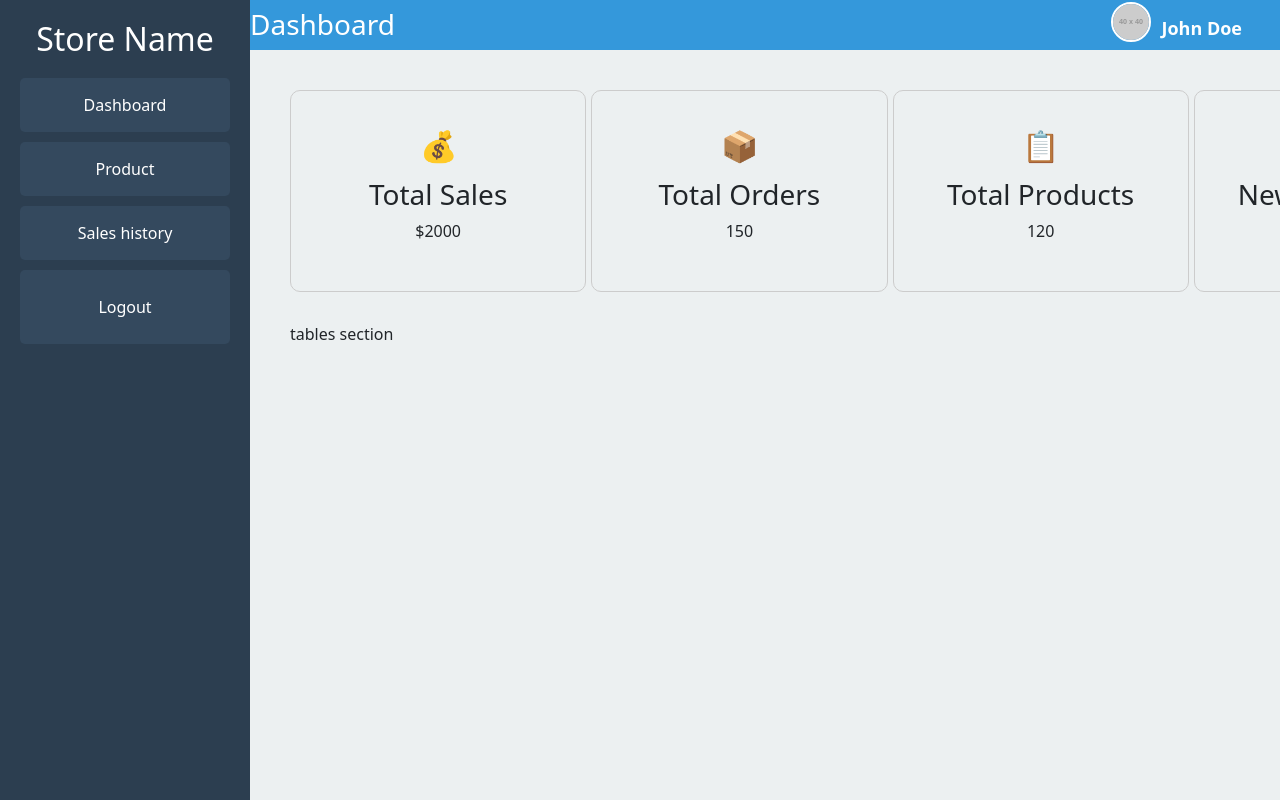
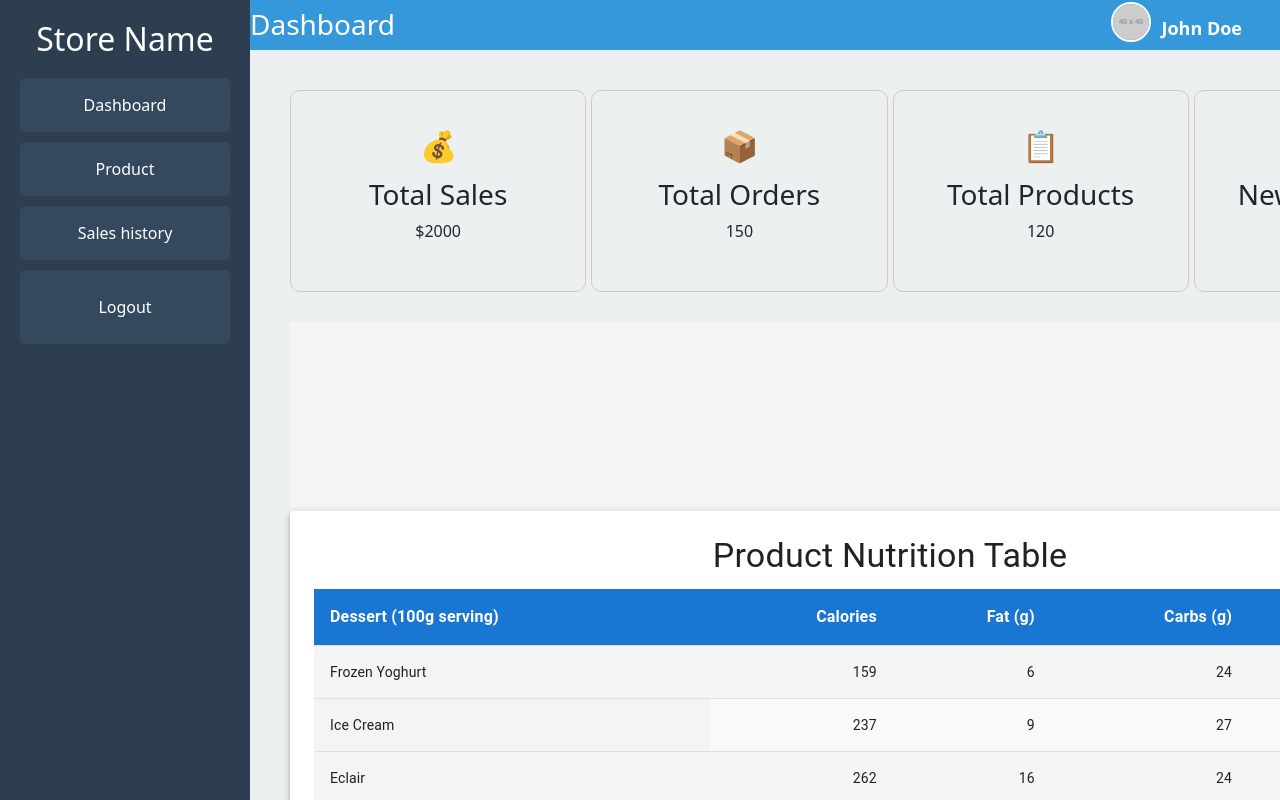
Before and after one commit to vr-rajput/store-management, a React (Vite) app in the folder client/: page /dashboard in a window 1280 px wide. Built offline with nearby package versions, Linux system fonts and the light colour scheme.

Commit message:
data-table

```diff
--- a/client/package.json
+++ b/client/package.json
@@ -10,6 +10,9 @@
     "preview": "vite preview"
   },
   "dependencies": {
+    "@emotion/react": "^11.14.0",
+    "@emotion/styled": "^11.14.0",
+    "@mui/material": "^6.4.1",
     "axios": "^1.7.9",
     "bootstrap": "^5.3.3",
     "react": "^18.3.1",
--- /dev/null
+++ b/client/src/components/DataTable.jsx
@@ -0,0 +1,97 @@
+import * as React from 'react';
+import { styled } from '@mui/material/styles';
+import Table from '@mui/material/Table';
+import TableBody from '@mui/material/TableBody';
+import TableCell, { tableCellClasses } from '@mui/material/TableCell';
+import TableContainer from '@mui/material/TableContainer';
+import TableHead from '@mui/material/TableHead';
+import TableRow from '@mui/material/TableRow';
+import Paper from '@mui/material/Paper';
+import { Box, Typography } from '@mui/material';
+
+// Custom styling for table cells
+const StyledTableCell = styled(TableCell)(({ theme }) => ({
+  [`&.${tableCellClasses.head}`]: {
+    backgroundColor: theme.palette.primary.main,
+    color: theme.palette.common.white,
+    fontSize: 16,
+    fontWeight: 'bold',
+  },
+  [`&.${tableCellClasses.body}`]: {
+    fontSize: 14,
+  },
+}));
+
+// Custom styling for table rows
+const StyledTableRow = styled(TableRow)(({ theme }) => ({
+  '&:nth-of-type(odd)': {
+    backgroundColor: theme.palette.action.hover,
+  },
+  '&:last-child td, &:last-child th': {
+    border: 0,
+  },
+}));
+
+// Sample product data
+const rows = [
+  { name: 'Frozen Yoghurt', calories: 159, fat: 6.0, carbs: 24, protein: 4.0 },
+  { name: 'Ice Cream', calories: 237, fat: 9.0, carbs: 27, protein: 3.8 },
+  { name: 'Eclair', calories: 262, fat: 16.0, carbs: 24, protein: 6.0 },
+  { name: 'Cupcake', calories: 305, fat: 3.7, carbs: 67, protein: 4.3 },
+  { name: 'Gingerbread', calories: 356, fat: 16.0, carbs: 49, protein: 3.9 },
+];
+
+export default function CustomizedTables() {
+  return (
+    <Box
+      sx={{
+        display: 'flex',
+        justifyContent: 'center',
+        alignItems: 'center',
+        height: '100vh',
+        width: '100%',
+        padding: '2',
+        bgcolor: '#f5f5f5',
+      }}
+    >
+      <Paper elevation={4}
+              sx={{
+                padding: 3,
+                width: '100%',
+                maxWidth: '1200px',
+                overflowX: 'auto'
+              }}
+      >
+        <Typography variant="h4" align="center" gutterBottom>
+          Product Nutrition Table
+        </Typography>
+        <TableContainer>
+          <Table sx={{ width: '100%' }} aria-label="customized table">
+            <TableHead>
+              <TableRow>
+                <StyledTableCell>Dessert (100g serving)</StyledTableCell>
+                <StyledTableCell align="right">Calories</StyledTableCell>
+                <StyledTableCell align="right">Fat&nbsp;(g)</StyledTableCell>
+                <StyledTableCell align="right">Carbs&nbsp;(g)</StyledTableCell>
+                <StyledTableCell align="right">Protein&nbsp;(g)</StyledTableCell>
+              </TableRow>
+            </TableHead>
+            <TableBody>
+              {rows.map((row) => (
+                <StyledTableRow key={row.name}>
+                  <StyledTableCell component="th" scope="row">
+                    {row.name}
+                  </StyledTableCell>
+                  <StyledTableCell align="right">{row.calories}</StyledTableCell>
+                  <StyledTableCell align="right">{row.fat}</StyledTableCell>
+                  <StyledTableCell align="right">{row.carbs}</StyledTableCell>
+                  <StyledTableCell align="right">{row.protein}</StyledTableCell>
+                </StyledTableRow>
+              ))}
+            </TableBody>
+          </Table>
+        </TableContainer>
+      </Paper>
+    </Box>
+  );
+}
--- a/client/src/pages/DashboardPage.jsx
+++ b/client/src/pages/DashboardPage.jsx
@@ -1,4 +1,5 @@
 import Metrics from "../components/Dashboard/Metrics"
+import BasicTable from "../components/DataTable"
 
 const DashboardPage = () => {
   return (
@@ -7,7 +8,7 @@ const DashboardPage = () => {
         <Metrics/>
       </div>
       <div className='table-section'>
-        tables section
+        <BasicTable/>
       </div>
     </div>
   )
```
